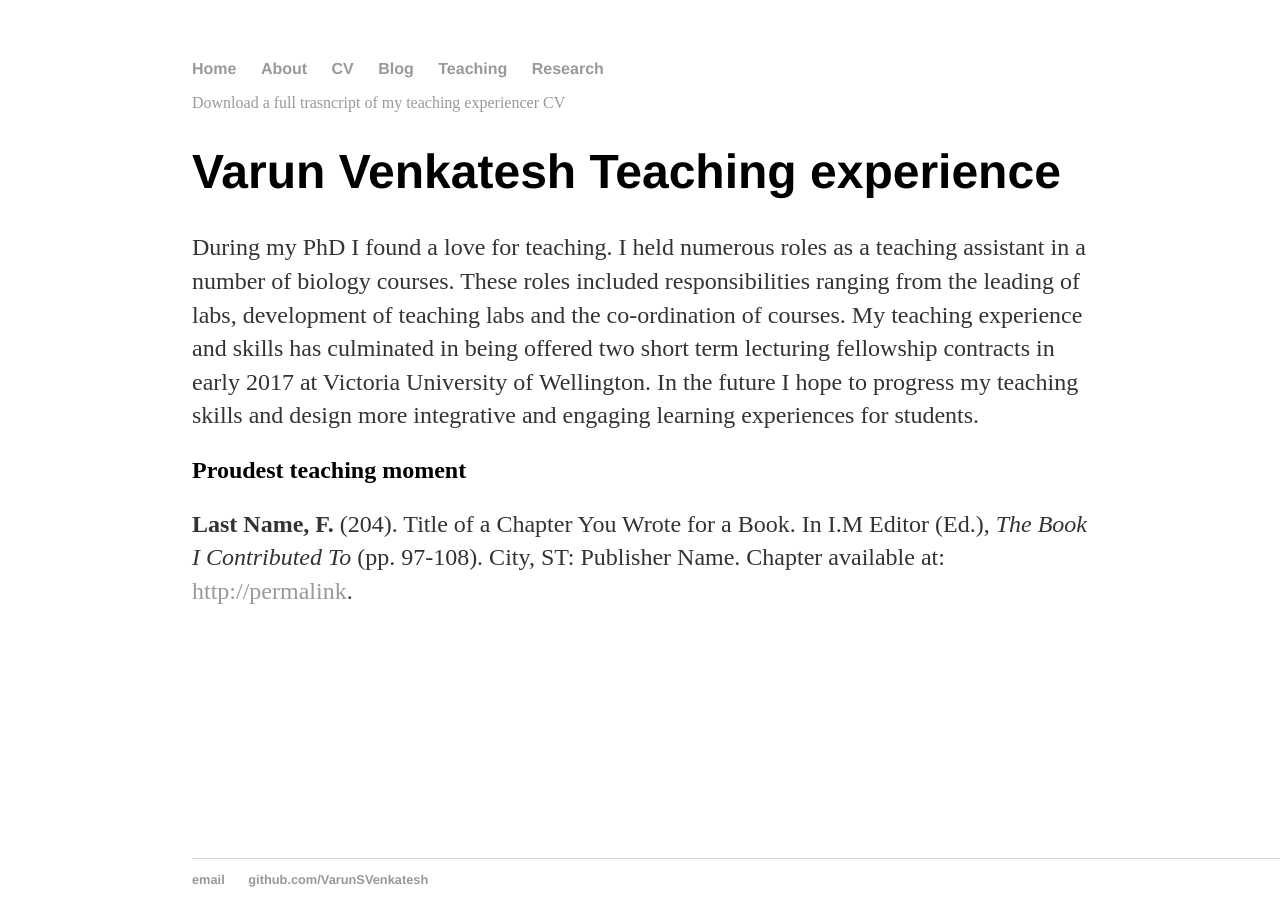
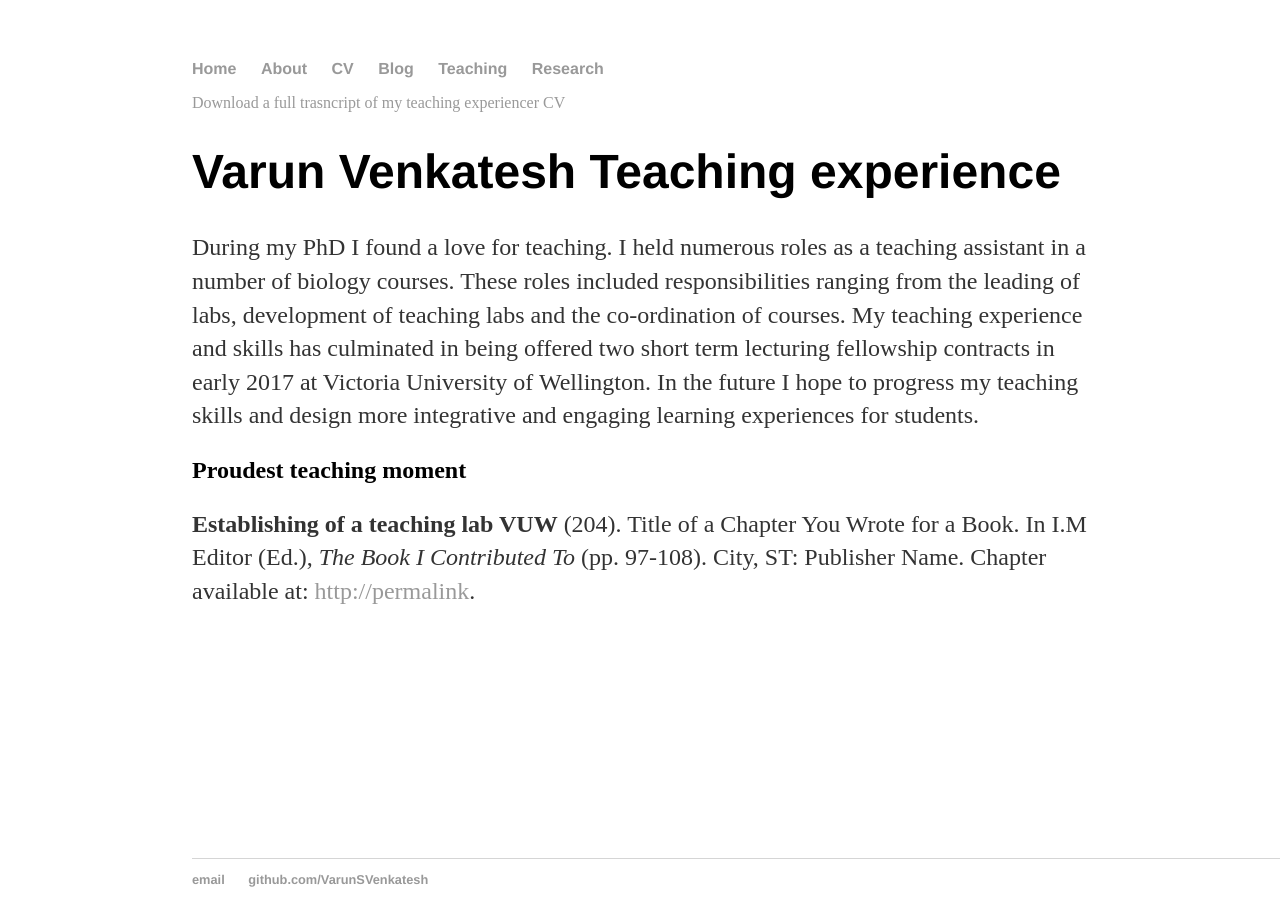
Before and after one commit to jcdwalle/VarunSVenkatesh.github.io, a Jekyll site: the page built from teaching/index.html, in a window 1280 px wide. Built offline with Jekyll 4.4.1, drawn with Linux system fonts in a browser that asks for light colours.

Commit message:
Update index.html

```diff
--- a/teaching/index.html
+++ b/teaching/index.html
@@ -11,7 +11,7 @@
 
 					<h2>Proudest teaching moment</h2>
 
-					<p><strong>Last Name, F.</strong> (204). Title of a Chapter You Wrote for a Book. In I.M Editor (Ed.), <em>The Book I Contributed To</em> (pp. 97-108). City, ST: Publisher Name. Chapter available at: <a href="#">http://permalink</a>.
+					<p><strong>Establishing of a teaching lab VUW</strong> (204). Title of a Chapter You Wrote for a Book. In I.M Editor (Ed.), <em>The Book I Contributed To</em> (pp. 97-108). City, ST: Publisher Name. Chapter available at: <a href="#">http://permalink</a>.
 
 
 	</div>
```
